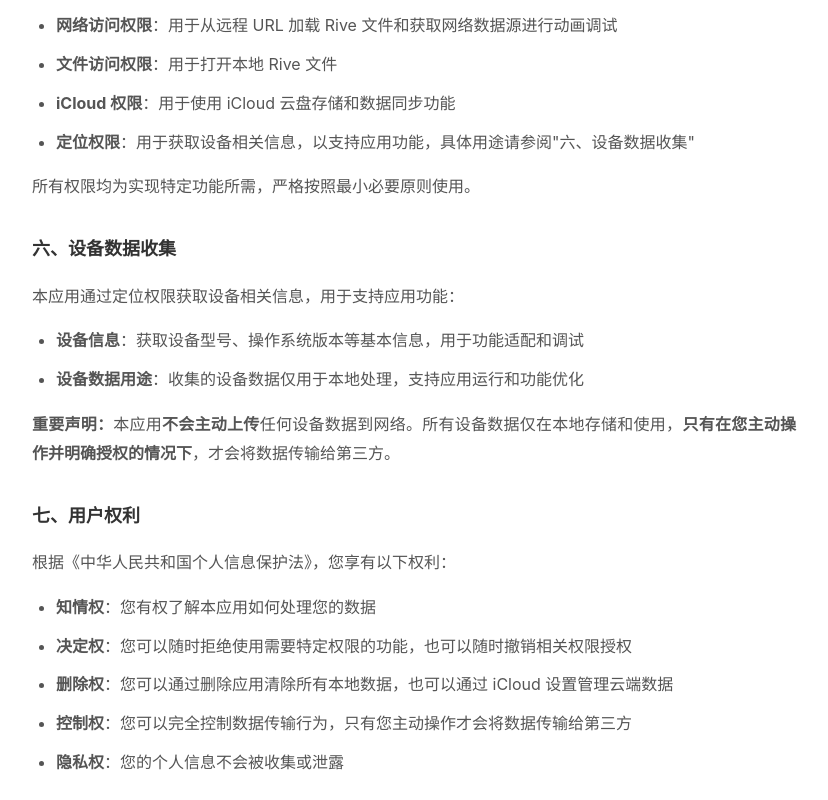
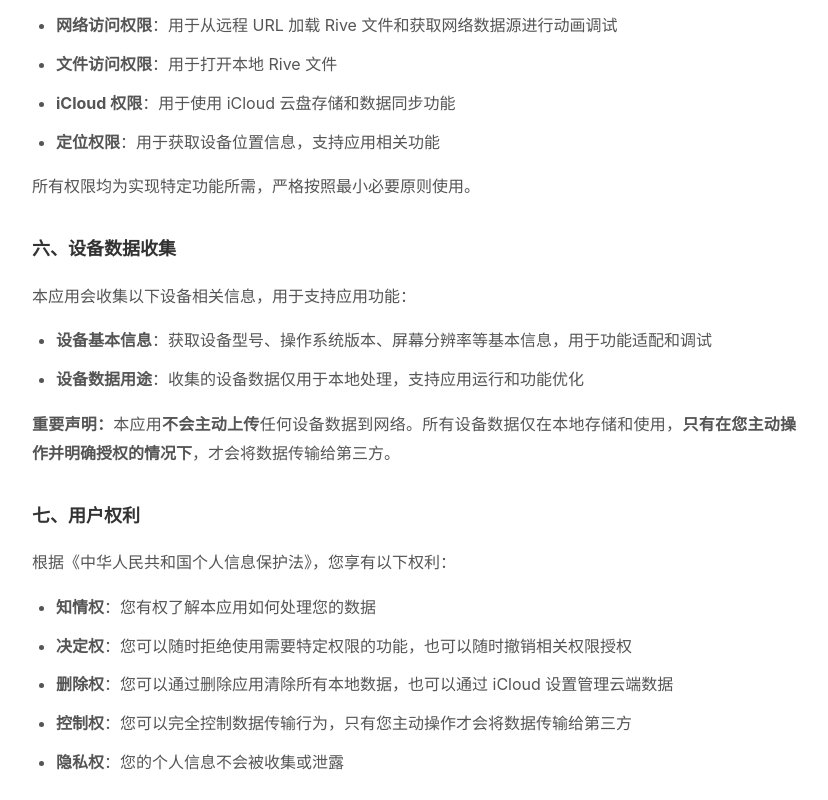
Before and after one commit to qu-bl/privacy, a plain HTML site: page index.html in a window 1280 px wide. Shown: the part 1360-2160 px from the top of the page, without its empty margins (226-1054 px from the left). Drawn offline with Linux system fonts and the light colour scheme.

Commit message:
修复定位权限与设备数据收集的说明
- 定位权限单独说明：用于获取设备位置信息
- 设备数据收集独立说明：收集设备基本信息
- 修复章节编号

```diff
--- a/index.html
+++ b/index.html
@@ -119,14 +119,14 @@
             <li><strong>网络访问权限</strong>：用于从远程 URL 加载 Rive 文件和获取网络数据源进行动画调试</li>
             <li><strong>文件访问权限</strong>：用于打开本地 Rive 文件</li>
             <li><strong>iCloud 权限</strong>：用于使用 iCloud 云盘存储和数据同步功能</li>
-            <li><strong>定位权限</strong>：用于获取设备相关信息，以支持应用功能，具体用途请参阅"六、设备数据收集"</li>
+            <li><strong>定位权限</strong>：用于获取设备位置信息，支持应用相关功能</li>
         </ul>
         <p>所有权限均为实现特定功能所需，严格按照最小必要原则使用。</p>
 
         <h2>六、设备数据收集</h2>
-        <p>本应用通过定位权限获取设备相关信息，用于支持应用功能：</p>
+        <p>本应用会收集以下设备相关信息，用于支持应用功能：</p>
         <ul>
-            <li><strong>设备信息</strong>：获取设备型号、操作系统版本等基本信息，用于功能适配和调试</li>
+            <li><strong>设备基本信息</strong>：获取设备型号、操作系统版本、屏幕分辨率等基本信息，用于功能适配和调试</li>
             <li><strong>设备数据用途</strong>：收集的设备数据仅用于本地处理，支持应用运行和功能优化</li>
         </ul>
         <p><strong>重要声明：</strong>本应用<strong>不会主动上传</strong>任何设备数据到网络。所有设备数据仅在本地存储和使用，<strong>只有在您主动操作并明确授权的情况下</strong>，才会将数据传输给第三方。</p>
@@ -174,7 +174,7 @@
         <p>我们承诺在收到技术支持请求后尽快响应，但由于时区和处理流程原因，回复时间可能有所延迟。</p>
 
         <div class="contact">
-            <h2>十一、联系我们</h2>
+            <h2>十三、联系我们</h2>
             <p>如果您对本隐私政策有任何疑问、建议或投诉，请通过以下方式联系我们：</p>
             <p>电子邮箱：<a href="mailto:156405968@qq.com">156405968@qq.com</a></p>
         </div>
```
